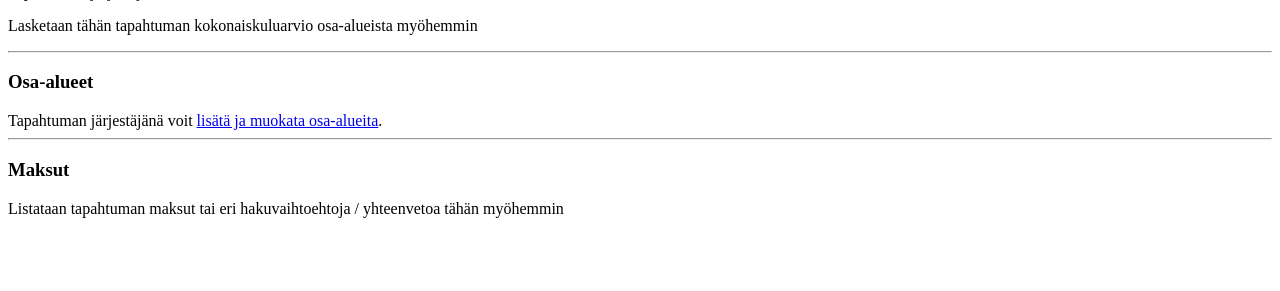
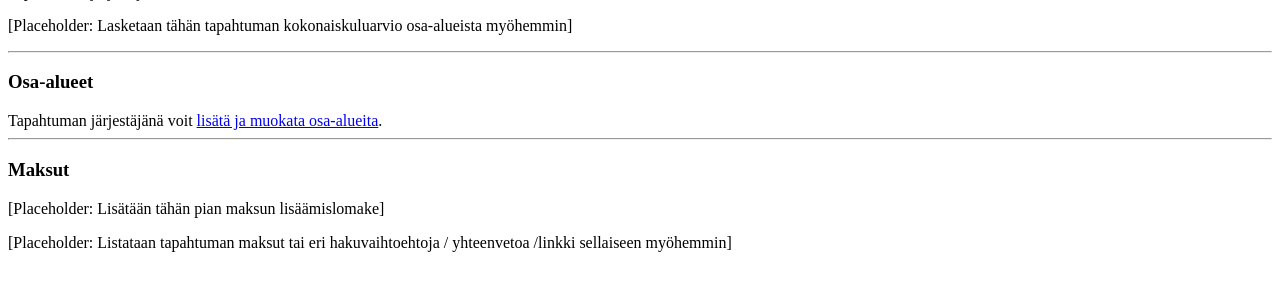
Before and after one commit to sallasal/Tapahtumabudjetti, a Flask app: template templates/project.html in a window 1280 px wide. Shown: the part 182-473 px from the top of the page. Run offline with Flask 2, Linux system fonts and the light colour scheme; the template is opened without the code that fills it, so the values that code supplies are empty.

Commit message:
Add placeholders and clarify UI

```diff
--- a/templates/editsubprojects.html
+++ b/templates/editsubprojects.html
@@ -2,7 +2,7 @@
 
 {% block content %}
 <h2>Muokkaa tapahtuman {{ project_information[1] }} osa-alueita</h2>
-<p>[placeholder: linkki takaisin tapahtumasivulle]</p>
+<p><a href="/project/{{ project_information[0] }}">Palaa takaisin tapahtuman sivulle</a></p>
 
 <h3>Lisää uusi osa-alue</h3>
 <form action="/createsubproject" method="POST">
--- a/templates/project.html
+++ b/templates/project.html
@@ -3,7 +3,7 @@
 {% block content %}
 <h2>Tarkastelet tapahtumaa: {{ project_information[1] }}</h2>
 <p>Tapahtuman järjestäjä: {{ user_information[0] }}, {{ user_information[1] }}</p>
-<p>Lasketaan tähän tapahtuman kokonaiskuluarvio osa-alueista myöhemmin</p>
+<p>[Placeholder: Lasketaan tähän tapahtuman kokonaiskuluarvio osa-alueista myöhemmin]</p>
 
 <hr>
 <h3>Osa-alueet</h3>
@@ -18,5 +18,6 @@ Tapahtuman järjestäjänä voit <a href="/editsubprojects/{{ project_informatio
 
 <hr>
 <h3>Maksut</h3>
-<p>Listataan tapahtuman maksut tai eri hakuvaihtoehtoja / yhteenvetoa tähän myöhemmin</p>
+<p>[Placeholder: Lisätään tähän pian maksun lisäämislomake]</p>
+<p>[Placeholder: Listataan tapahtuman maksut tai eri hakuvaihtoehtoja / yhteenvetoa /linkki sellaiseen myöhemmin]</p>
 {% endblock %}
```
